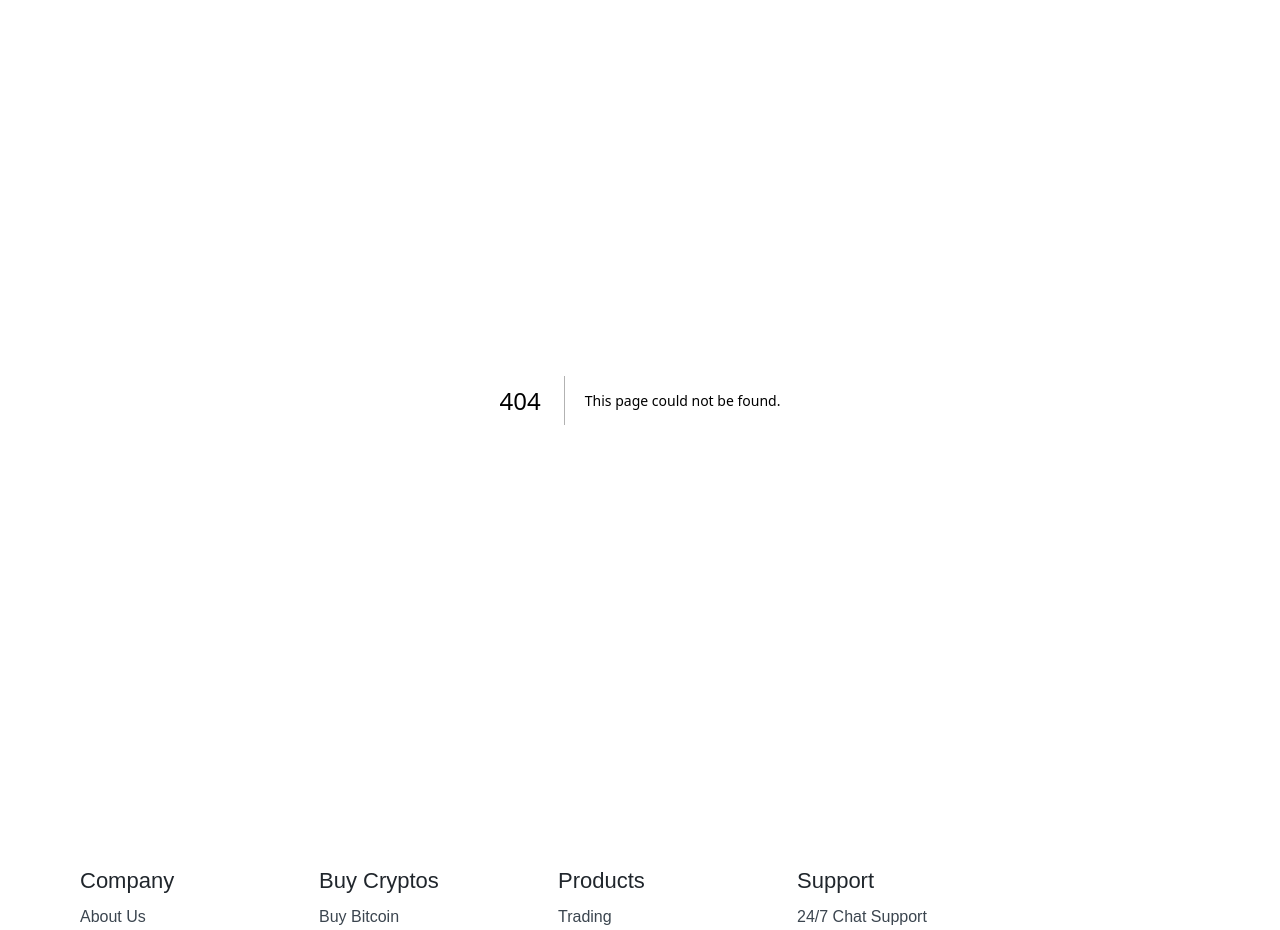
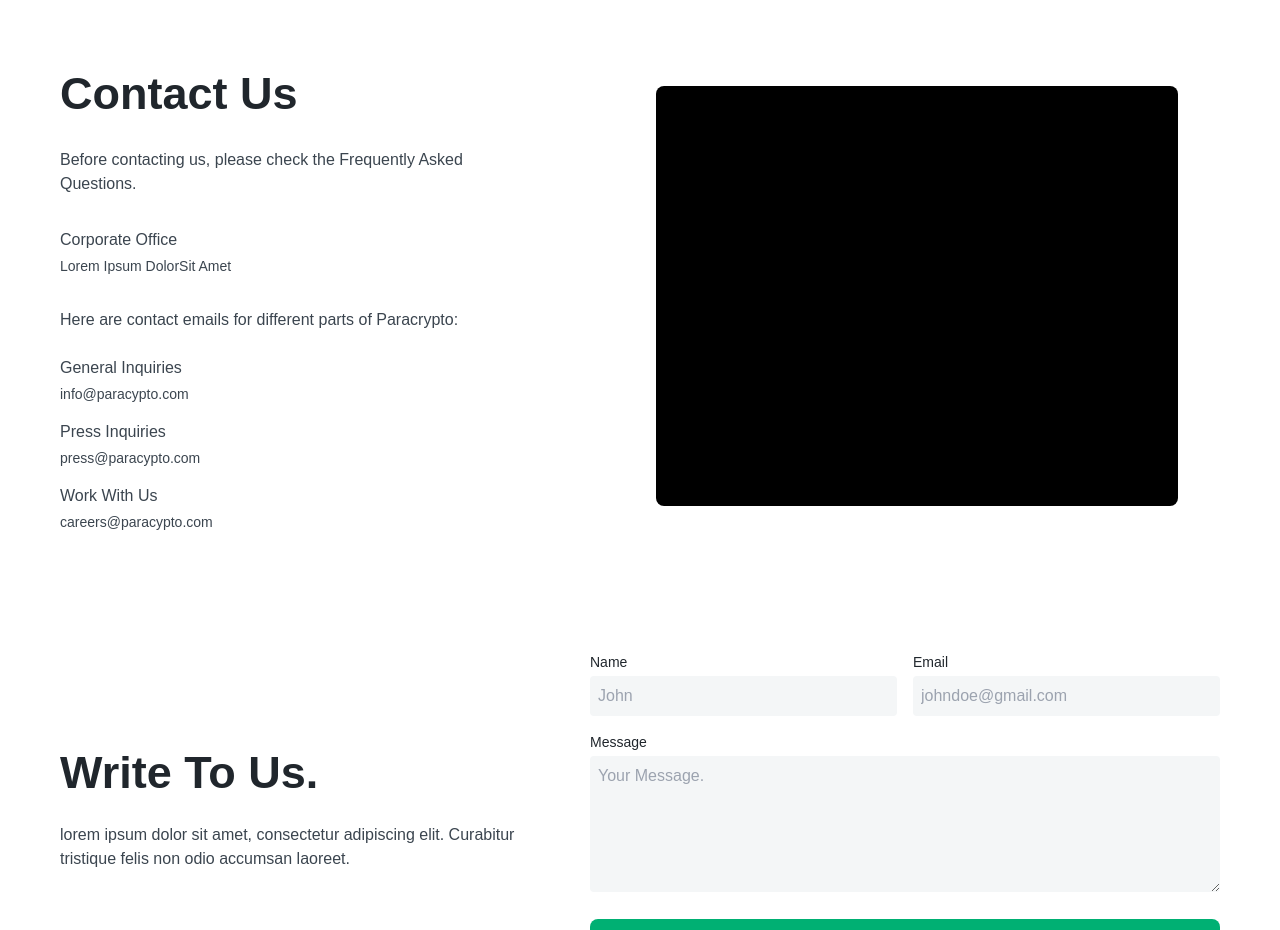
Before and after one commit to rohit-wstf/paraacrypto_website, a Next.js app: page /contact-us in a window 1280 px wide. Before the commit this address had no page. Shown: the top 930 px of the page. Built offline with nearby package versions, Linux system fonts and the light colour scheme.

Commit message:
add contact us route

```diff
--- /dev/null
+++ b/src/app/contact-us/page.tsx
@@ -0,0 +1,78 @@
+import ContactForm from "@/components/contactUs/ContactForm";
+import React from "react";
+
+const ContactUs = () => {
+  return (
+    <>
+      <div className="container-wrapper ">
+        <section className=" p-[60px] flex items-center flex-col-reverse sm:flex-row  gap-[132px]">
+          <div className="flex flex-col gap-8 w-full sm:w-2/5">
+            <div className="flex flex-col gap-5">
+              <h2 className="font-bold text-[45px] text-primaryText">
+                Contact Us
+              </h2>
+              <p className="text-secondaryText font-medium text-base">
+                Before contacting us, please check the Frequently Asked
+                Questions.
+              </p>
+            </div>
+            <div className="flex flex-col gap-1">
+              <h5 className="text-secondaryText font-medium text-base">
+                Corporate Office
+              </h5>
+              <p className="text-secondaryText font-normal text-sm">
+                Lorem Ipsum DolorSit Amet
+              </p>
+            </div>
+            <div className="flex flex-col gap-6">
+              <h5 className="text-secondaryText font-medium text-base">
+                Here are contact emails for different parts of Paracrypto:
+              </h5>
+              <div className="flex flex-col gap-4">
+                <div className="flex flex-col gap-1">
+                  <h5 className="text-secondaryText font-medium text-base">
+                    General Inquiries{" "}
+                  </h5>
+                  <p className="text-secondaryText font-normal text-sm">
+                    info@paracypto.com{" "}
+                  </p>
+                </div>
+                <div className="flex flex-col gap-1">
+                  <h5 className="text-secondaryText font-medium text-base">
+                    Press Inquiries{" "}
+                  </h5>
+                  <p className="text-secondaryText font-normal text-sm">
+                    press@paracypto.com{" "}
+                  </p>
+                </div>
+                <div className="flex flex-col gap-1">
+                  <h5 className="text-secondaryText font-medium text-base">
+                    Work With Us{" "}
+                  </h5>
+                  <p className="text-secondaryText font-normal text-sm">
+                    careers@paracypto.com{" "}
+                  </p>
+                </div>
+              </div>
+            </div>
+          </div>
+          <div className="w-full sm:w-[45%] h-[420px] rounded-lg bg-black"></div>
+        </section>
+        <section className="  flex flex-col lg:flex-row items-center  gap-10 p-[60px]">
+          <div className="flex flex-col flex-1 gap-4">
+            <h2 className="font-bold text-[45px] text-primaryText">
+              Write To Us.{" "}
+            </h2>
+            <p className="text-secondaryText font-medium text-base">
+              lorem ipsum dolor sit amet, consectetur adipiscing elit. Curabitur
+              tristique felis non odio accumsan laoreet.
+            </p>
+          </div>{" "}
+          <ContactForm />
+        </section>
+      </div>
+    </>
+  );
+};
+
+export default ContactUs;
--- /dev/null
+++ b/src/components/contactUs/ContactForm.tsx
@@ -0,0 +1,106 @@
+"use client";
+import React, { useState } from "react";
+
+const ContactForm: React.FC = () => {
+  const [formData, setFormData] = useState({
+    name: "",
+    email: "",
+    message: "",
+  });
+
+  const handleChange = (
+    e: React.ChangeEvent<HTMLInputElement | HTMLTextAreaElement>
+  ) => {
+    const { name, value } = e.target;
+    setFormData({ ...formData, [name]: value });
+  };
+
+  const handleSubmit = (e: React.FormEvent<HTMLFormElement>) => {
+    e.preventDefault();
+    console.log("Form submitted:", formData);
+    // Handle form submission logic here
+  };
+
+  return (
+    <div className="w-full md:w-[630px]">
+      <form onSubmit={handleSubmit} className="flex flex-col gap-5">
+        <div className="flex flex-col gap-4">
+          <div className="flex gap-4">
+            <div className="flex-1">
+              <label
+                htmlFor="name"
+                className="block text-primaryText text-sm font-medium mb-1"
+              >
+                Name
+              </label>
+              <input
+                type="text"
+                id="name"
+                name="name"
+                value={formData.name}
+                onChange={handleChange}
+                placeholder="John"
+                className=" w-full bg-secondaryBackground  rounded-[4px] p-2 focus:ring-black focus:ring-1 "
+                required
+              />
+            </div>
+
+            {/* Email Field */}
+            <div className="flex-1">
+              <label
+                htmlFor="email"
+                className="block text-primaryText text-sm font-medium mb-1"
+              >
+                Email
+              </label>
+              <input
+                type="email"
+                id="email"
+                name="email"
+                value={formData.email}
+                onChange={handleChange}
+                placeholder="johndoe@gmail.com"
+                className=" w-full bg-secondaryBackground  rounded-[4px] p-2 focus:ring-black focus:ring-1 "
+                required
+              />
+            </div>
+          </div>
+          <div>
+            <label
+              htmlFor="message"
+              className="block text-primaryText text-sm font-medium mb-1"
+            >
+              Message
+            </label>
+            <textarea
+              id="message"
+              name="message"
+              value={formData.message}
+              onChange={handleChange}
+              placeholder="Your Message.
+
+
+
+"
+              className=" w-full bg-secondaryBackground  rounded-[4px] p-2 focus:ring-black focus:ring-1 "
+              rows={5}
+              required
+            ></textarea>
+          </div>
+        </div>
+
+        {/* Submit Button */}
+        <div className="text-center">
+          <button
+            type="submit"
+            className=" w-full bg-[#00B073] text-white rounded-lg px-6 py-2 hover:bg-[#27a277] transition-colors"
+          >
+            Get Help
+          </button>
+        </div>
+      </form>
+    </div>
+  );
+};
+
+export default ContactForm;
--- a/src/components/footer/Footer.tsx
+++ b/src/components/footer/Footer.tsx
@@ -6,6 +6,7 @@ import Twitter from "../../../public/footer/social-media-logos/Twitter.svg";
 import Facebook from "../../../public/footer/social-media-logos/Facebook.svg";
 import Linkedin from "../../../public/footer/social-media-logos/LinkedIn.svg";
 import UPI from "../../../public/footer/payment-systems/Upi.svg";
+import { company, buyCryptos, products, support, navlinks } from "../../constants/footerLinks";
 
 const socialIcons = [
   { name: "Instagram", link: "", src: Instagram },
@@ -14,38 +15,6 @@ const socialIcons = [
   { name: "Linkedin", link: "", src: Linkedin },
 ];
 
-const quickLinks = [
-  { item: "Support", link: "/" },
-  { item: "Terms", link: "/" },
-  { item: "Tutorials", link: "/" },
-  { item: "Affiliates", link: "/" },
-];
-
-const company = [
-  { item: "About Us", link: "/" },
-  { item: "Contact", link: "/" },
-  { item: "Blogs", link: "/" },
-];
-const buyCryptos = [
-  { item: "Buy Bitcoin", link: "/" },
-  { item: "Buy Dogecoin", link: "/" },
-  { item: "Buy BTC", link: "/" },
-  { item: "Buy Ethereum", link: "/" },
-  { item: "Buy Solana", link: "/" },
-];
-const products = [
-  { item: "Trading", link: "/" },
-  { item: "Market", link: "/" },
-  { item: "Spot", link: "/" },
-  { item: "Transfer", link: "/" },
-  { item: "Convert", link: "/" },
-];
-const support = [
-  { item: "24/7 Chat Support", link: "/" },
-  { item: "Support Centre", link: "/" },
-  { item: "Terms of Use", link: "/" },
-];
-const navlinks = [company, buyCryptos, products, support];
 
 const Footer: React.FC = () => {
   return (
--- /dev/null
+++ b/src/constants/footerLinks.ts
@@ -0,0 +1,27 @@
+export const company = [
+  { item: "About Us", link: "/" },
+  { item: "Contact", link: "/" },
+  { item: "Blogs", link: "/" },
+];
+
+export const buyCryptos = [
+  { item: "Buy Bitcoin", link: "/" },
+  { item: "Buy Dogecoin", link: "/" },
+  { item: "Buy BTC", link: "/" },
+  { item: "Buy Ethereum", link: "/" },
+  { item: "Buy Solana", link: "/" },
+];
+export const products = [
+  { item: "Trading", link: "/" },
+  { item: "Market", link: "/" },
+  { item: "Spot", link: "/" },
+  { item: "Transfer", link: "/" },
+  { item: "Convert", link: "/" },
+];
+export const support = [
+  { item: "24/7 Chat Support", link: "/" },
+  { item: "Support Centre", link: "/" },
+  { item: "Terms of Use", link: "/" },
+];
+
+export const navlinks = [company, buyCryptos, products, support];
```
Also changed, not shown: 1 other file (tests, documents, lock files or other folders).
